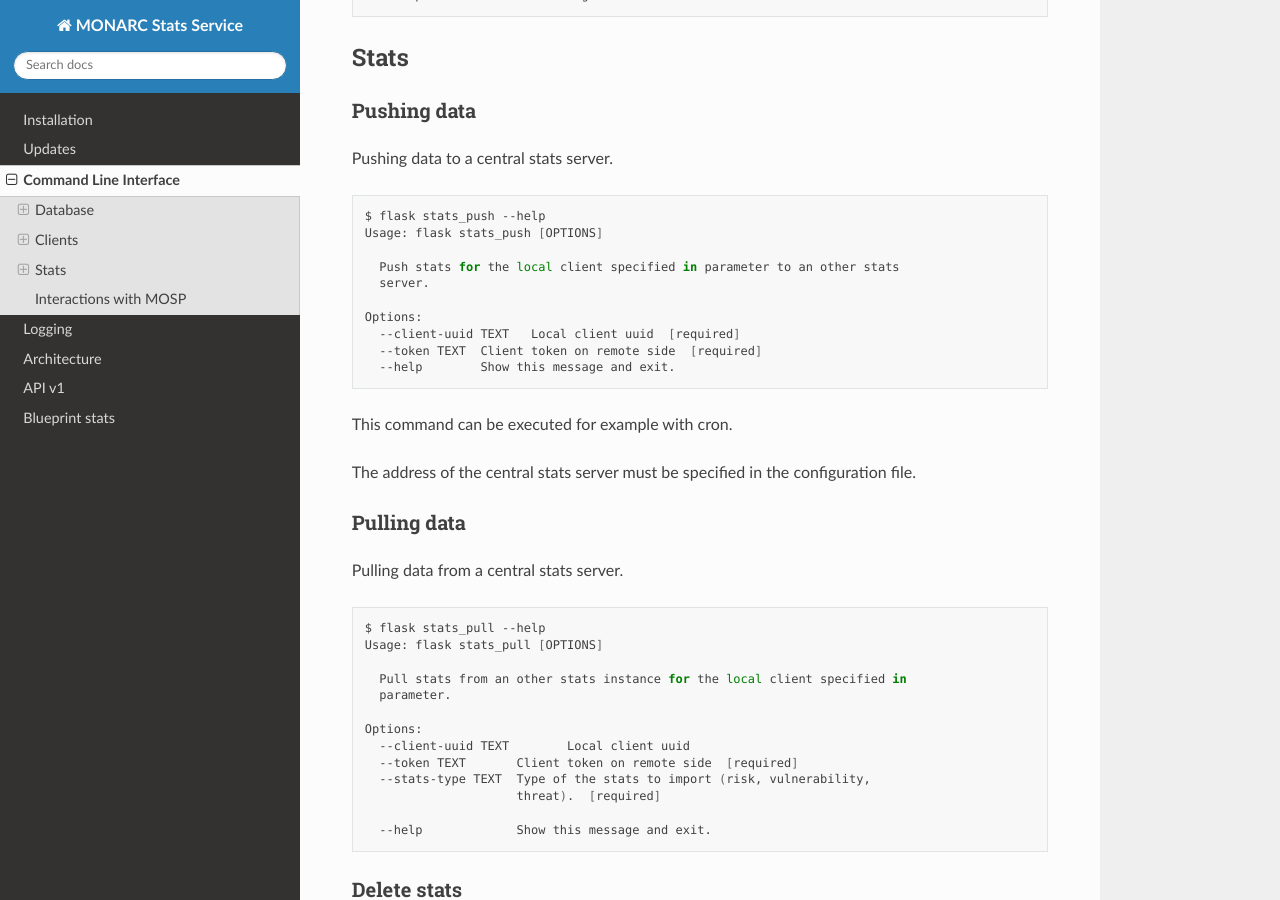
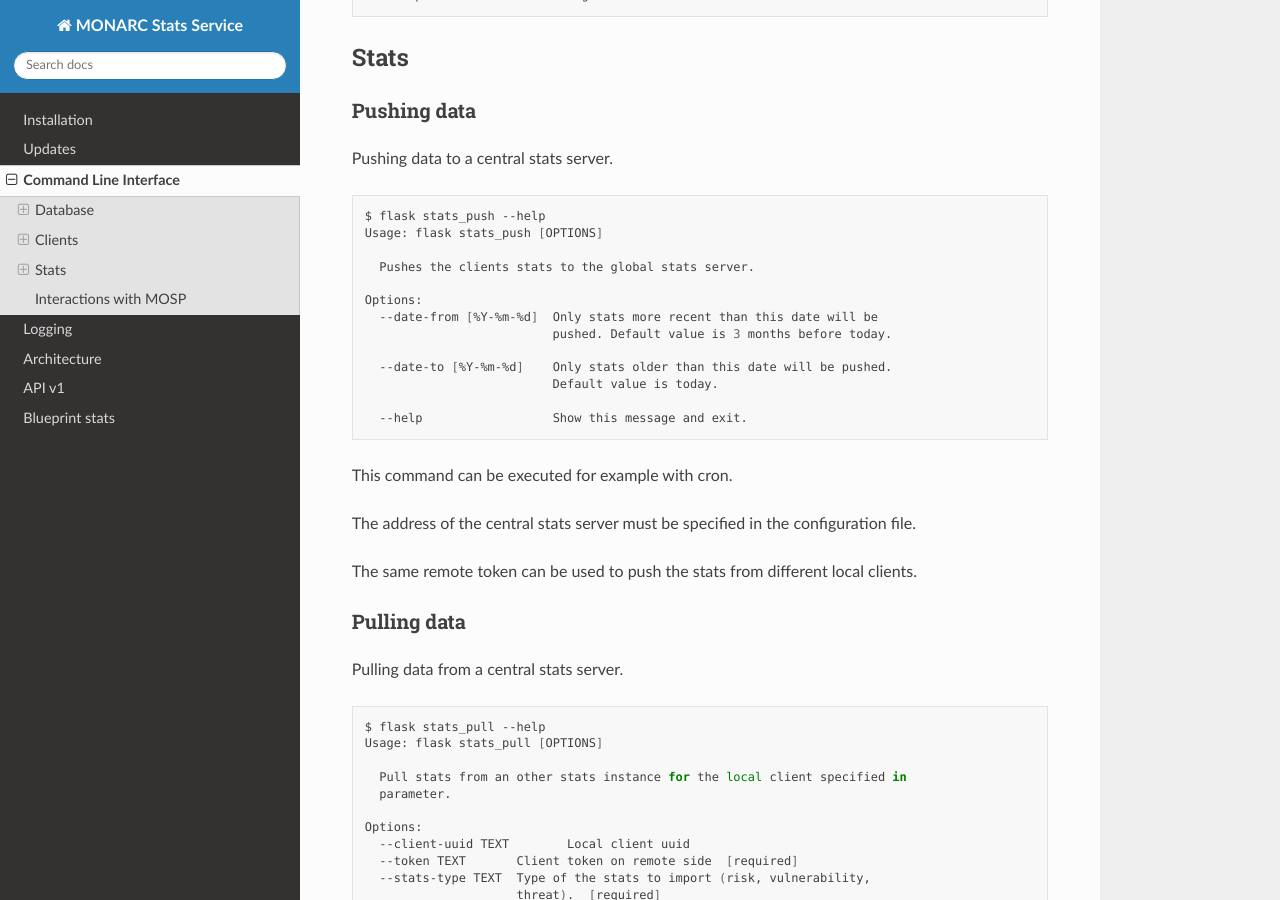
Before and after one commit to monarc-project/stats-service, a Sphinx documentation site: the page built from docs/command-line-interface.rst, in a window 1280 px wide and 900 px high, scrolled down 2318 px. Built offline with Sphinx 7.4.7 and the Read the Docs theme 2.0.0, drawn with Linux system fonts in a browser that asks for light colours.

Commit message:
chg: [documentation] Updated details about the push of stats and the architecture,

```diff
--- a/docs/api-v1.rst
+++ b/docs/api-v1.rst
@@ -14,7 +14,7 @@ First, an overview of the security model.
 
 Clients needs to have an account on the Stats Service and a token in order to submit
 new stats and to query the API. New clients can be created with the
-`dedicated command <command-line-interface.html#creating-a-client>`__.
+`dedicated command <command-line-interface.html#creating-a-client>`_.
 
 The token must be submitted in the headers of the requests with the key
 ``X-API-KEY``, as explained below. It is not needed to submit an additional id,
--- a/docs/command-line-interface.rst
+++ b/docs/command-line-interface.rst
@@ -154,20 +154,24 @@ Pushing data to a central stats server.
     $ flask stats_push --help
     Usage: flask stats_push [OPTIONS]
 
-      Push stats for the local client specified in parameter to an other stats
-      server.
+      Pushes the clients stats to the global stats server.
 
     Options:
-      --client-uuid TEXT   Local client uuid  [required]
-      --token TEXT  Client token on remote side  [required]
-      --help        Show this message and exit.
+      --date-from [%Y-%m-%d]  Only stats more recent than this date will be
+                              pushed. Default value is 3 months before today.
 
+      --date-to [%Y-%m-%d]    Only stats older than this date will be pushed.
+                              Default value is today.
+
+      --help                  Show this message and exit.
 
 
 This command can be executed for example with cron.
 
 The address of the central stats server must be specified in the configuration
 file.
+
+The same remote token can be used to push the stats from different local clients.
 
 
 Pulling data
--- a/docs/installation.rst
+++ b/docs/installation.rst
@@ -7,7 +7,8 @@ Prerequisites
 Generally speaking, requirements are the following:
 
 - A GNU/Linux distribution (tested on Debian and Ubuntu);
-- Python: version >= 3.6.12 and a dependency manager (for example `Poetry <https://python-poetry.org>`_);
+- Python: version >= 3.6.12 (preferably use `pyenv <https://github.com/pyenv/pyenv>`_)
+  and a dependency manager (for example `Poetry <https://python-poetry.org>`_);
 - A PostgreSQL server 12.x: persistent storage.
 
 
```
Also changed, not shown: docs/architecture.rst (+14 -0 lines), docs/_static/architecture-stats-organization-level.png (added), 1 other file.
